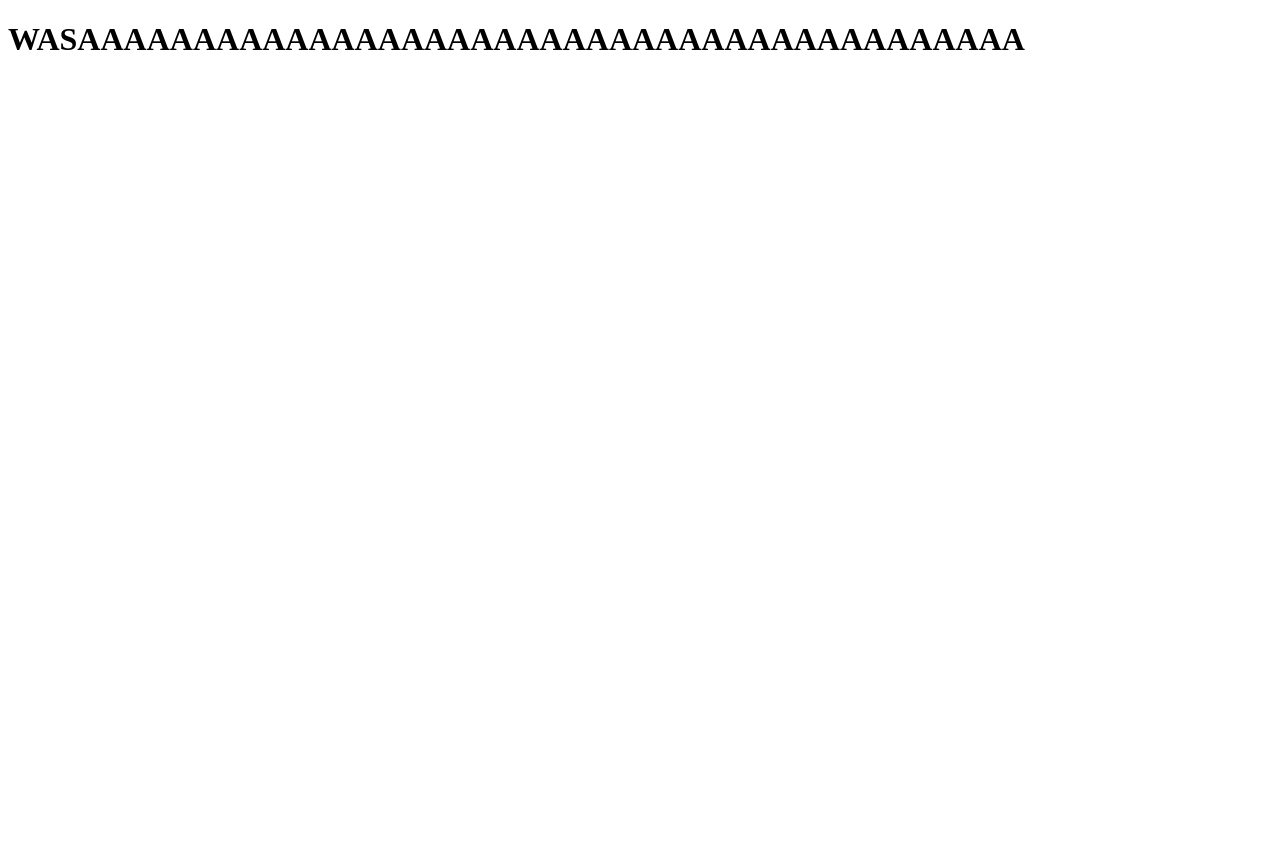
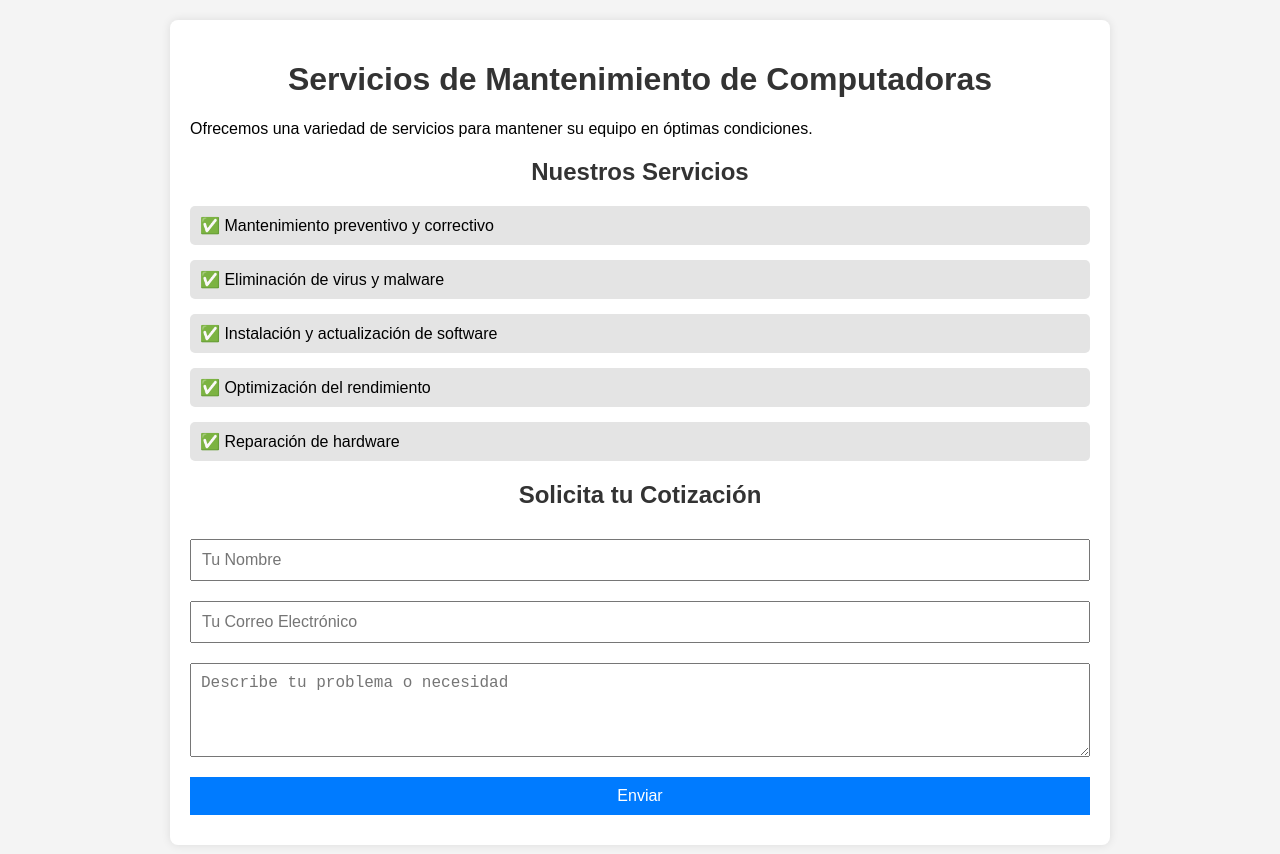
Before and after one commit to parkatg/proyectopilo, a plain HTML site: page index.html in a window 1280 px wide. Before the commit the page ends 800 px from the top, so only its background shows below. Drawn offline with Linux system fonts and the light colour scheme.

Commit message:
Add files via upload

```diff
--- a/index.html
+++ b/index.html
@@ -6,6 +6,39 @@
 	<title></title>
 </head>
 <body>
- <h1>WASAAAAAAAAAAAAAAAAAAAAAAAAAAAAAAAAAAAAAAAAA </h1>
+ <style>
+        body { font-family: Arial, sans-serif; margin: 0; padding: 0; background-color: #f4f4f4; }
+        .container { max-width: 900px; margin: 20px auto; background: #fff; padding: 20px; border-radius: 8px; box-shadow: 0 0 10px rgba(0,0,0,0.1); }
+        h1, h2 { color: #333; text-align: center; }
+        .service { margin-bottom: 15px; padding: 10px; background: #e4e4e4; border-radius: 5px; }
+        form { display: flex; flex-direction: column; }
+        input, textarea, button { margin: 10px 0; padding: 10px; font-size: 16px; }
+        button { background: #007bff; color: white; border: none; cursor: pointer; }
+        button:hover { background: #0056b3; }
+    </style>
+</head>
+<body>
+    <div class="container">
+        <h1>Servicios de Mantenimiento de Computadoras</h1>
+        <p>Ofrecemos una variedad de servicios para mantener su equipo en óptimas condiciones.</p>
+
+        <h2>Nuestros Servicios</h2>
+        <div class="service">✅ Mantenimiento preventivo y correctivo</div>
+        <div class="service">✅ Eliminación de virus y malware</div>
+        <div class="service">✅ Instalación y actualización de software</div>
+        <div class="service">✅ Optimización del rendimiento</div>
+        <div class="service">✅ Reparación de hardware</div>
+
+        <h2>Solicita tu Cotización</h2>
+        <form>
+            <input type="text" name="nombre" placeholder="Tu Nombre" required>
+            <input type="email" name="email" placeholder="Tu Correo Electrónico" required>
+            <textarea name="mensaje" placeholder="Describe tu problema o necesidad" rows="4" required></textarea>
+            <button type="submit">Enviar</button>
+        </form>
+    </div>
 </body>
 </html>
+
+</body>
+</html>
```
